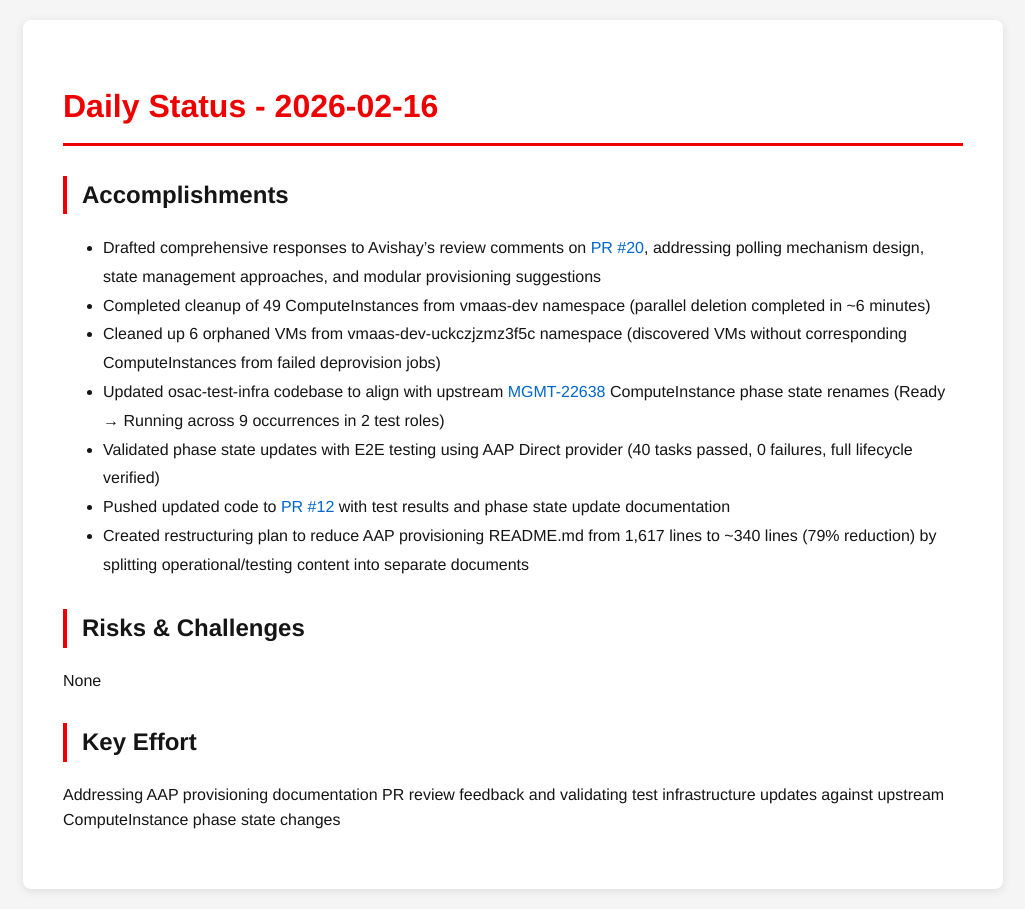
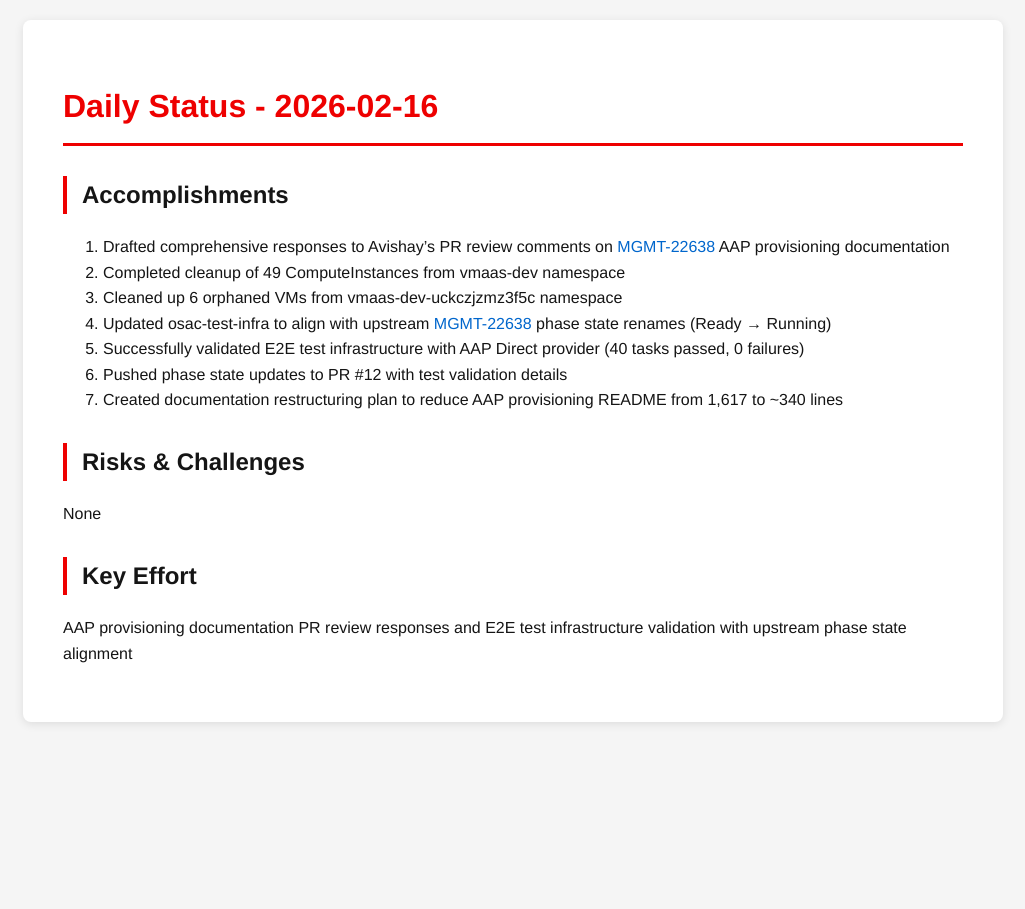
Before and after one commit to tzvatot/daily-status, a Jekyll site: the page built from 2026-02-16.md, in a window 1280 px wide. Shown: the whole page, without its empty margins (127-1152 px from the left). Built offline with Jekyll 4.4.1, drawn with Linux system fonts in a browser that asks for light colours.

Commit message:
Daily status update - 2026-02-16

```diff
--- a/2026-02-16.md
+++ b/2026-02-16.md
@@ -8,13 +8,13 @@ date: 2026-02-16
 
 ## Accomplishments
 
-- Drafted comprehensive responses to Avishay's review comments on [PR #20](https://github.com/osac-project/docs/pull/20), addressing polling mechanism design, state management approaches, and modular provisioning suggestions
-- Completed cleanup of 49 ComputeInstances from vmaas-dev namespace (parallel deletion completed in ~6 minutes)
-- Cleaned up 6 orphaned VMs from vmaas-dev-uckczjzmz3f5c namespace (discovered VMs without corresponding ComputeInstances from failed deprovision jobs)
-- Updated osac-test-infra codebase to align with upstream [MGMT-22638](https://issues.redhat.com/browse/MGMT-22638) ComputeInstance phase state renames (Ready → Running across 9 occurrences in 2 test roles)
-- Validated phase state updates with E2E testing using AAP Direct provider (40 tasks passed, 0 failures, full lifecycle verified)
-- Pushed updated code to [PR #12](https://github.com/osac-project/osac-test-infra/pull/12) with test results and phase state update documentation
-- Created restructuring plan to reduce AAP provisioning README.md from 1,617 lines to ~340 lines (79% reduction) by splitting operational/testing content into separate documents
+1. Drafted comprehensive responses to Avishay's PR review comments on [MGMT-22638](https://issues.redhat.com/browse/MGMT-22638) AAP provisioning documentation
+2. Completed cleanup of 49 ComputeInstances from vmaas-dev namespace
+3. Cleaned up 6 orphaned VMs from vmaas-dev-uckczjzmz3f5c namespace
+4. Updated osac-test-infra to align with upstream [MGMT-22638](https://issues.redhat.com/browse/MGMT-22638) phase state renames (Ready → Running)
+5. Successfully validated E2E test infrastructure with AAP Direct provider (40 tasks passed, 0 failures)
+6. Pushed phase state updates to PR #12 with test validation details
+7. Created documentation restructuring plan to reduce AAP provisioning README from 1,617 to ~340 lines
 
 ## Risks & Challenges
 
@@ -22,4 +22,4 @@ None
 
 ## Key Effort
 
-Addressing AAP provisioning documentation PR review feedback and validating test infrastructure updates against upstream ComputeInstance phase state changes
+AAP provisioning documentation PR review responses and E2E test infrastructure validation with upstream phase state alignment
```
